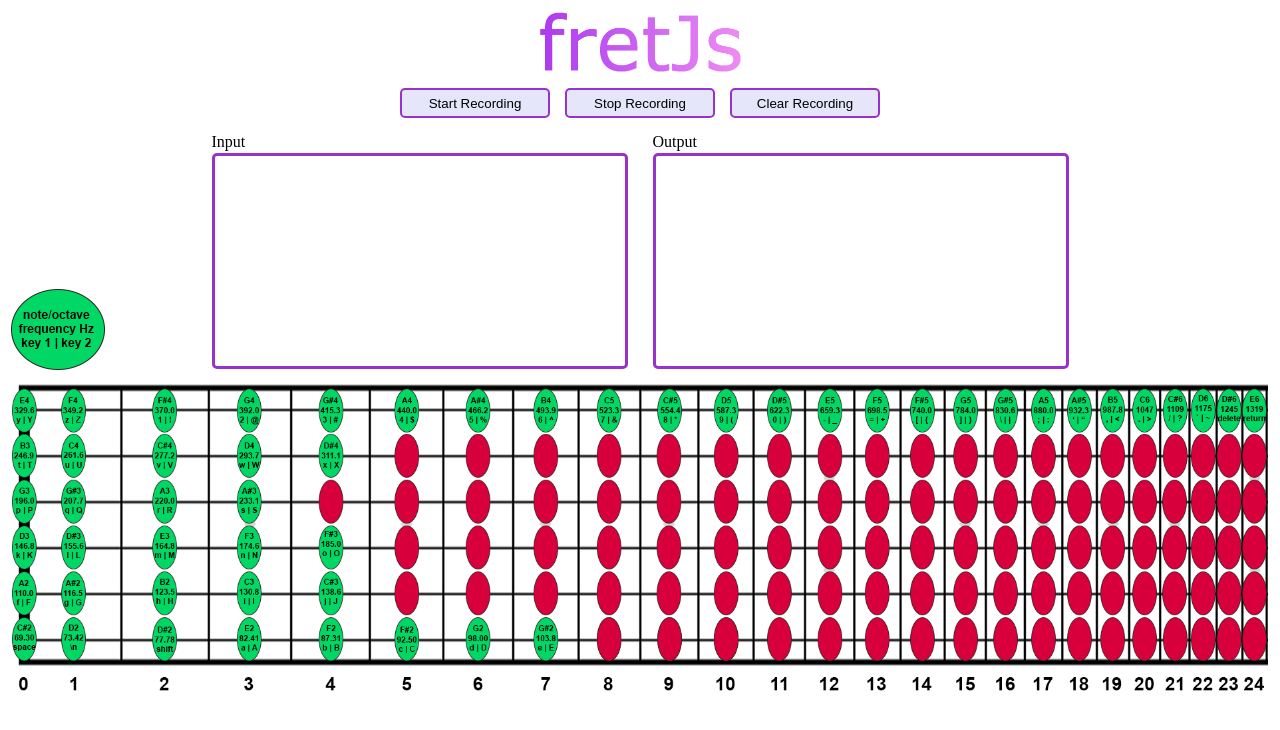
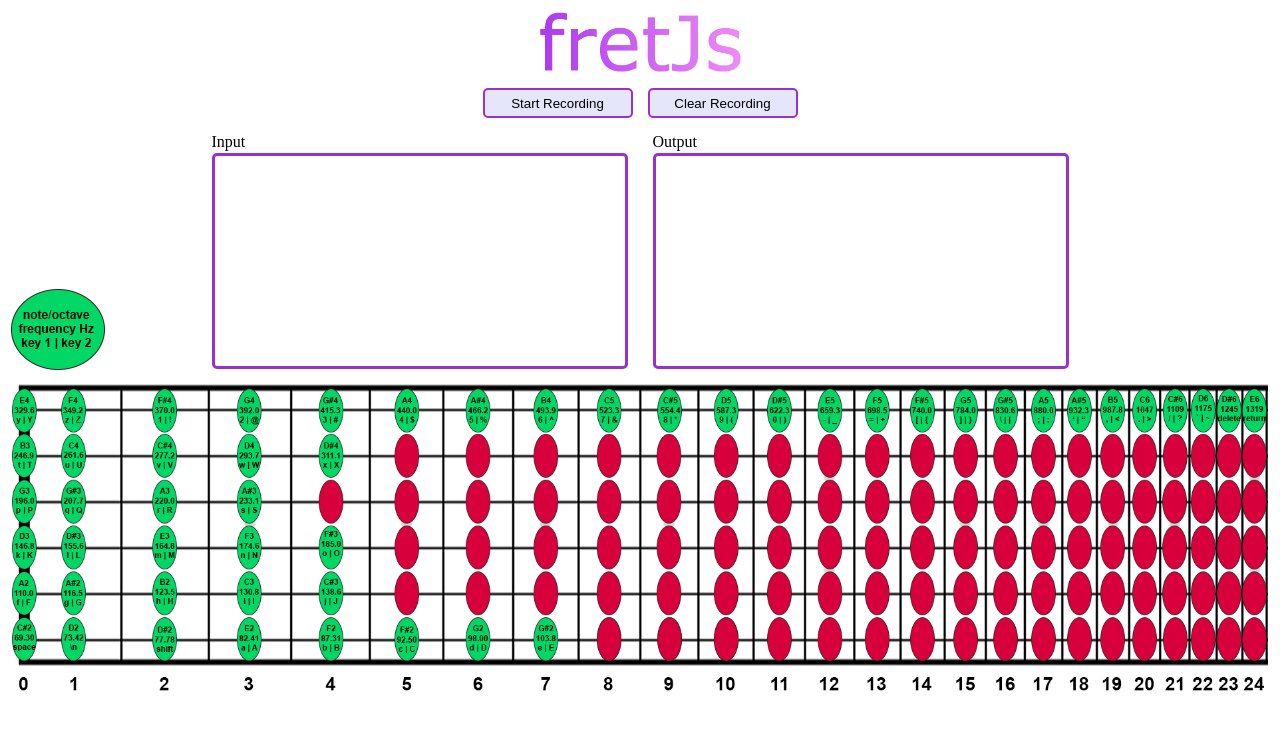
Before and after one commit to DominicMonares/fret-js, a React app: page / in a window 1280 px wide. Shown: the top 730 px of the page. Built offline with nearby package versions, Linux system fonts and the light colour scheme.

Commit message:
remove stop recording button

```diff
--- a/src/Components/App.tsx
+++ b/src/Components/App.tsx
@@ -126,12 +126,6 @@ const App = () => {
           >
             {recording ? "Recording!" : "Start Recording"}
           </button>
-          <button
-            className="stop-record"
-            onClick={() => setRecording(false)}
-          >
-            Stop Recording
-          </button>
           <button className="clear-record" onClick={clearRecording}>Clear Recording</button>
         </div>
         <div className="workspace">
```
